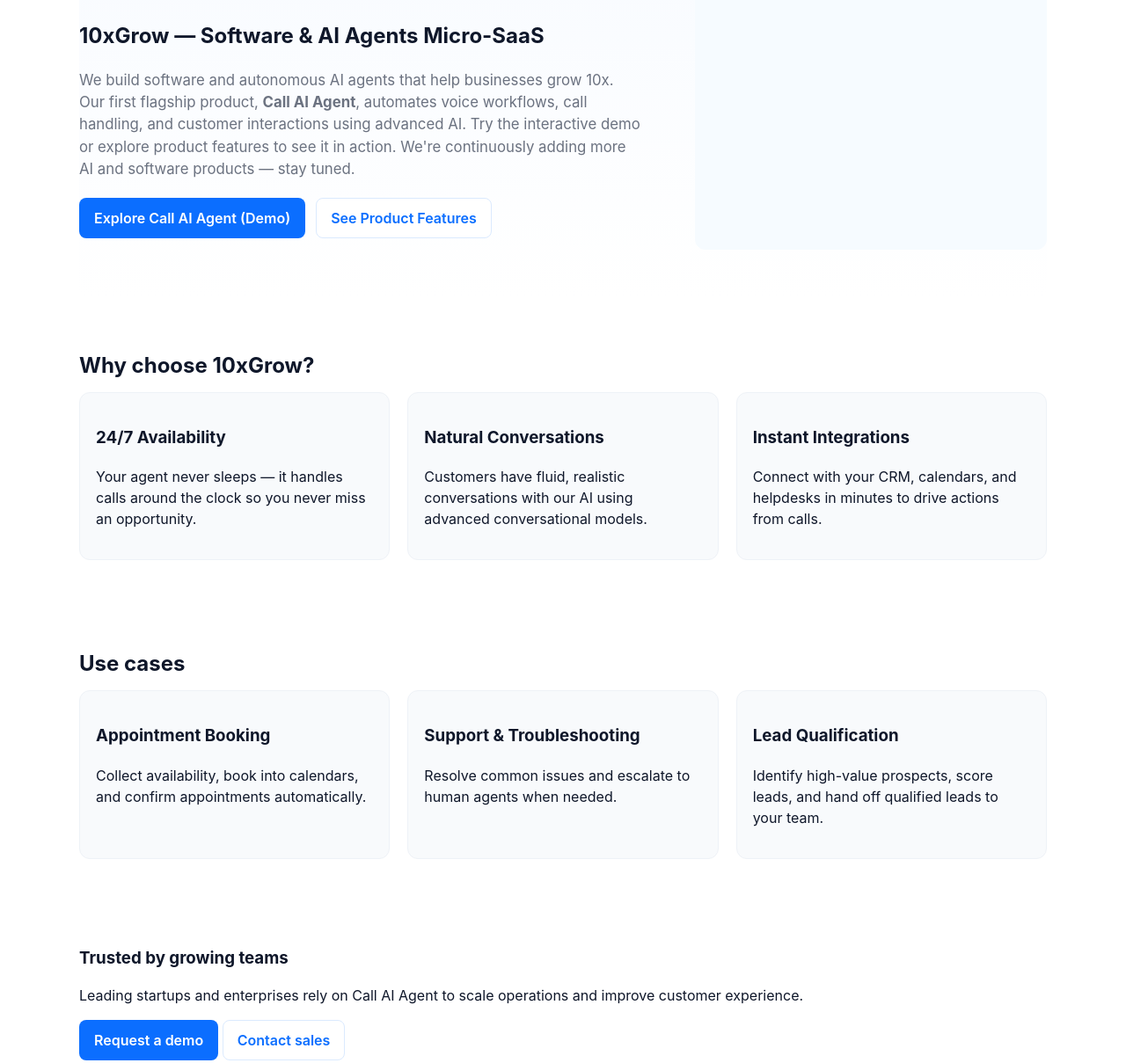
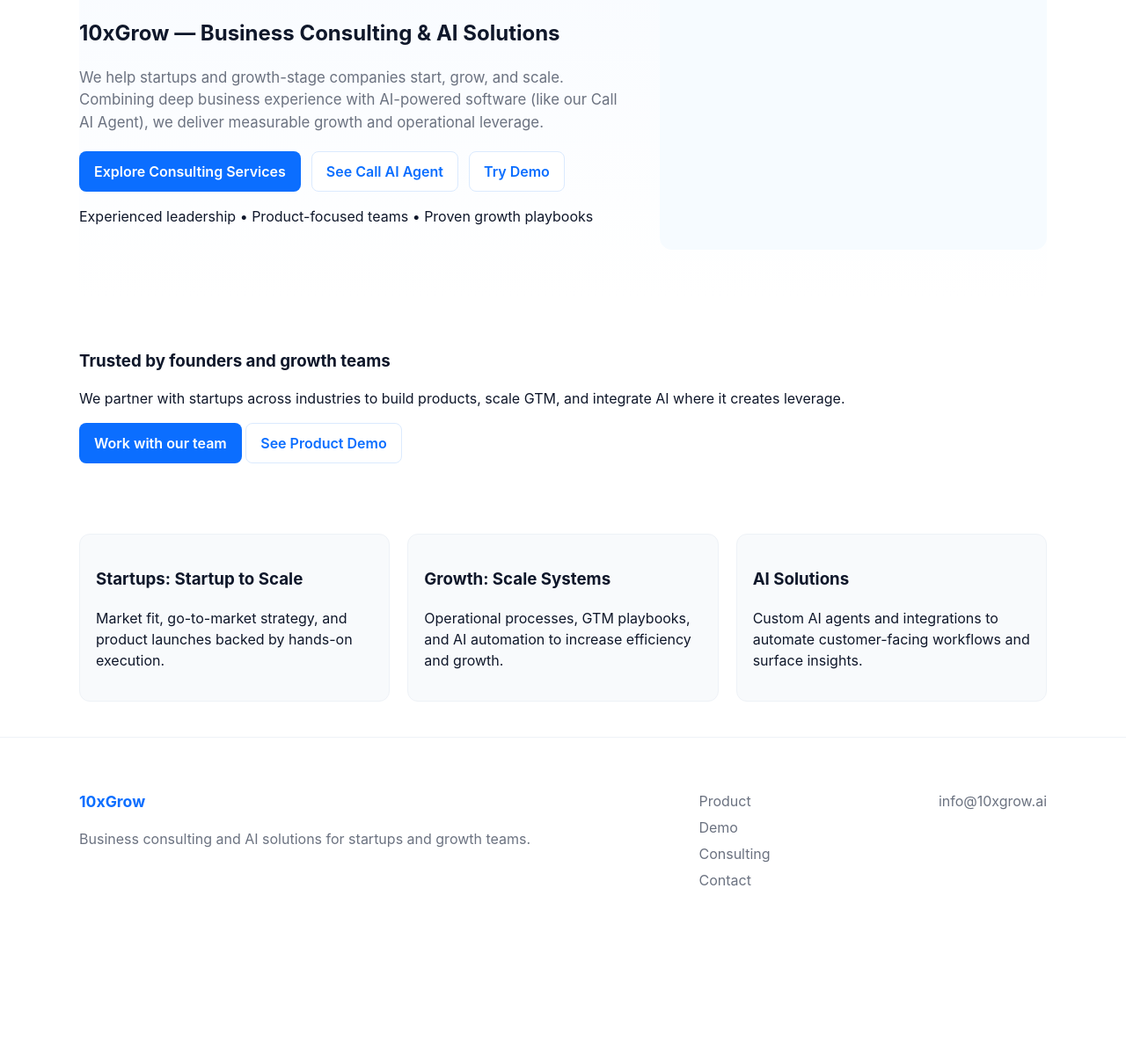
Before and after one commit to 10xgrowinfo/10xgrow-web, a plain HTML site: page index.html in a window 1280 px wide. Shown: the part 189-1398 px from the top of the page at 88% size. After the commit the page ends 1268 px from the top, so only its background shows below. Drawn offline with Linux system fonts and the light colour scheme.

Commit message:
Add consulting page and nav link; position 10xGrow as business consulting + AI solutions

```diff
--- a/index.html
+++ b/index.html
@@ -3,8 +3,8 @@
 <head>
   <meta charset="utf-8" />
   <meta name="viewport" content="width=device-width,initial-scale=1" />
-  <title>10xGrow — Software & AI Agents Micro-SaaS | Call AI Agent</title>
-  <meta name="description" content="10xGrow is a software and AI agents micro-SaaS company. One of our flagship products is Call AI Agent — explore the product demo and feature set to see how it can automate and scale voice-driven workflows. More AI and software products coming soon." />
+  <title>10xGrow — Software & AI Agents Micro-SaaS | Call AI Agent & Consulting</title>
+  <meta name="description" content="10xGrow helps startups start, grow, and scale through business consulting and AI solutions. Explore our products like Call AI Agent or learn how our consulting team drives growth." />
   <link rel="stylesheet" href="styles.css" />
   <link rel="stylesheet" href="product-demo.css" />
   <script defer src="script.js"></script>
@@ -17,6 +17,7 @@
         <a href="index.html" aria-current="page">Home</a>
         <a href="product.html">Product</a>
         <a href="product-demo.html" class="cta-link">Demo</a>
+        <a href="consulting.html">Consulting</a>
         <a href="contact.html">Contact</a>
       </nav>
       <button id="nav-toggle" aria-label="Toggle menu" class="nav-toggle">☰</button>
@@ -27,55 +28,22 @@
     <section class="container hero">
       <div class="hero-inner">
         <div class="hero-content">
-          <h1>10xGrow — Software & AI Agents Micro-SaaS</h1>
-          <p class="lead">We build software and autonomous AI agents that help businesses grow 10x. Our first flagship product, <strong>Call AI Agent</strong>, automates voice workflows, call handling, and customer interactions using advanced AI. Try the interactive demo or explore product features to see it in action. We're continuously adding more AI and software products — stay tuned.</p>
+          <h1>10xGrow — Business Consulting & AI Solutions</h1>
+          <p class="lead">We help startups and growth-stage companies start, grow, and scale. Combining deep business experience with AI-powered software (like our Call AI Agent), we deliver measurable growth and operational leverage.</p>
 
           <div class="hero-ctas">
-            <a class="btn btn-primary" href="product-demo.html" data-cta="hero-demo" id="hero-demo">Explore Call AI Agent (Demo)</a>
-            <a class="btn btn-outline" href="product.html" data-cta="hero-product">See Product Features</a>
+            <a class="btn btn-primary" href="consulting.html" data-cta="hero-consult">Explore Consulting Services</a>
+            <a class="btn btn-outline" href="product.html" data-cta="hero-product">See Call AI Agent</a>
+            <a class="btn btn-outline" href="product-demo.html" data-cta="hero-demo">Try Demo</a>
           </div>
+
+          <p class="meta">Experienced leadership • Product-focused teams • Proven growth playbooks</p>
         </div>
 
         <div aria-hidden="true" class="hero-visual">
-          <svg width="400" height="300" viewBox="0 0 400 300" xmlns="http://www.w3.org/2000/svg">
-            <rect width="400" height="300" rx="12" fill="#F6FBFF"/>
+          <svg width="440" height="300" viewBox="0 0 440 300" xmlns="http://www.w3.org/2000/svg">
+            <rect width="440" height="300" rx="14" fill="#F6FBFF"/>
           </svg>
-        </div>
-      </div>
-    </section>
-
-    <section class="container features">
-      <h2>Why choose 10xGrow?</h2>
-      <div class="grid grid-3">
-        <div class="card">
-          <h3>24/7 Availability</h3>
-          <p>Your agent never sleeps — it handles calls around the clock so you never miss an opportunity.</p>
-        </div>
-        <div class="card">
-          <h3>Natural Conversations</h3>
-          <p>Customers have fluid, realistic conversations with our AI using advanced conversational models.</p>
-        </div>
-        <div class="card">
-          <h3>Instant Integrations</h3>
-          <p>Connect with your CRM, calendars, and helpdesks in minutes to drive actions from calls.</p>
-        </div>
-      </div>
-    </section>
-
-    <section class="container use-cases">
-      <h2>Use cases</h2>
-      <div class="grid grid-3">
-        <div class="card">
-          <h3>Appointment Booking</h3>
-          <p>Collect availability, book into calendars, and confirm appointments automatically.</p>
-        </div>
-        <div class="card">
-          <h3>Support & Troubleshooting</h3>
-          <p>Resolve common issues and escalate to human agents when needed.</p>
-        </div>
-        <div class="card">
-          <h3>Lead Qualification</h3>
-          <p>Identify high-value prospects, score leads, and hand off qualified leads to your team.</p>
         </div>
       </div>
     </section>
@@ -83,10 +51,27 @@
     <section class="container trust">
       <div class="trust-inner">
         <div>
-          <h3>Trusted by growing teams</h3>
-          <p>Leading startups and enterprises rely on Call AI Agent to scale operations and improve customer experience.</p>
-          <a class="btn btn-primary" href="product-demo.html" data-cta="trust-demo">Request a demo</a>
-          <a class="btn btn-outline" href="contact.html" data-cta="trust-contact">Contact sales</a>
+          <h3>Trusted by founders and growth teams</h3>
+          <p>We partner with startups across industries to build products, scale GTM, and integrate AI where it creates leverage.</p>
+          <a class="btn btn-primary" href="consulting.html" data-cta="trust-consult">Work with our team</a>
+          <a class="btn btn-outline" href="product-demo.html" data-cta="trust-demo">See Product Demo</a>
+        </div>
+      </div>
+    </section>
+
+    <section class="container highlights">
+      <div class="grid grid-3">
+        <div class="card">
+          <h3>Startups: Startup to Scale</h3>
+          <p>Market fit, go-to-market strategy, and product launches backed by hands-on execution.</p>
+        </div>
+        <div class="card">
+          <h3>Growth: Scale Systems</h3>
+          <p>Operational processes, GTM playbooks, and AI automation to increase efficiency and growth.</p>
+        </div>
+        <div class="card">
+          <h3>AI Solutions</h3>
+          <p>Custom AI agents and integrations to automate customer-facing workflows and surface insights.</p>
         </div>
       </div>
     </section>
@@ -97,12 +82,13 @@
     <div class="container footer-inner">
       <div class="brand-col">
         <a class="brand" href="index.html">10xGrow</a>
-        <p>AI voice agents and software to drive growth. More products coming soon.</p>
+        <p>Business consulting and AI solutions for startups and growth teams.</p>
       </div>
 
       <div class="links-col">
         <a href="product.html">Product</a>
         <a href="product-demo.html">Demo</a>
+        <a href="consulting.html">Consulting</a>
         <a href="contact.html">Contact</a>
       </div>
 
```
